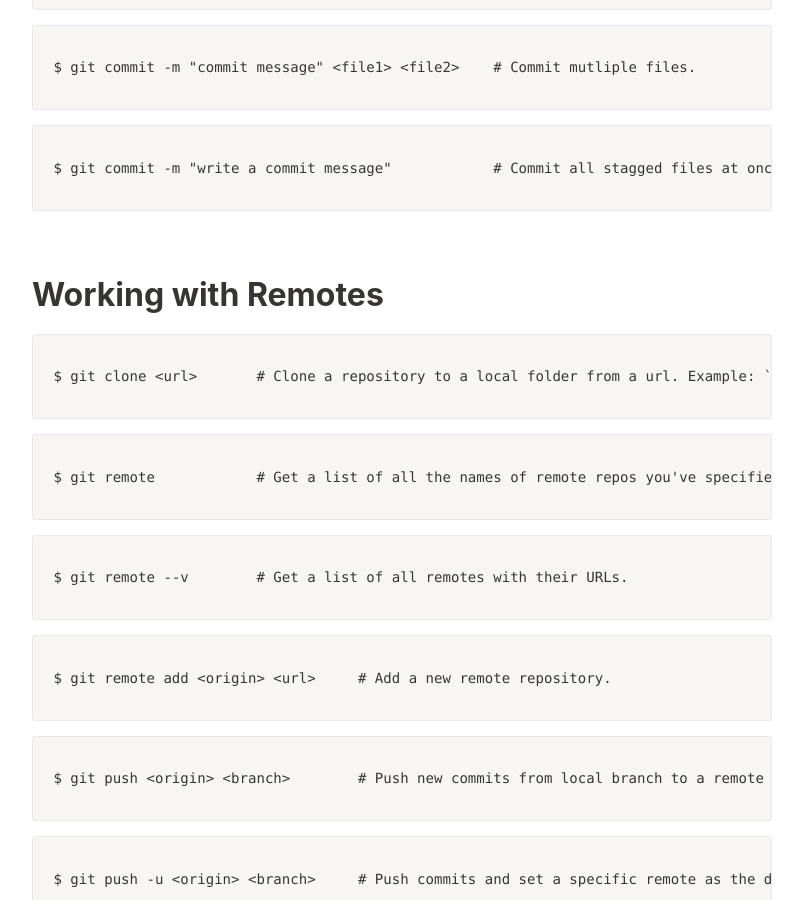
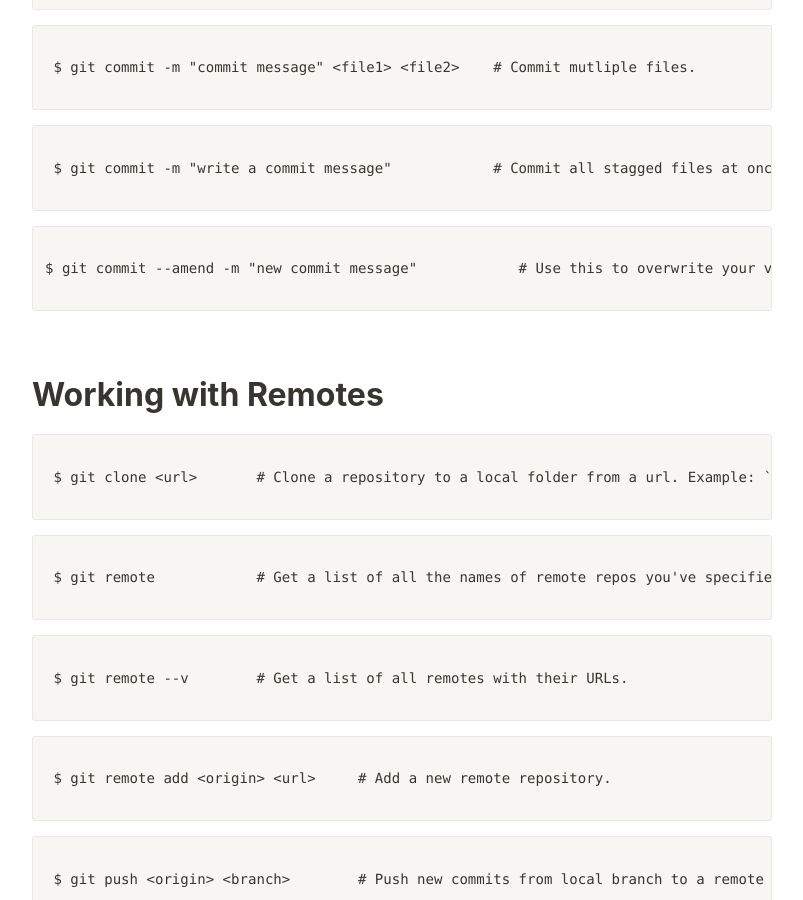
Before and after one commit to mstflotfy/mstflotfy.github.io, a Jekyll site: the page built from _posts/Dev/2021-3-30-git-cheat-sheet.md, in a window 1280 px wide and 900 px high, scrolled down 2417 px. Shown: the whole window, without its empty margins (238-1041 px from the left). Built offline with Jekyll 4.4.1, drawn with Linux system fonts in a browser that asks for light colours.

Commit message:
Add git commit --amend command to the git cheatsheet

````diff
--- a/_posts/Dev/2021-3-30-git-cheat-sheet.md
+++ b/_posts/Dev/2021-3-30-git-cheat-sheet.md
@@ -103,6 +103,11 @@ Anything between `< >` is a variable part of the command. It changes according t
 
 ```
 
+```
+
+$ git commit --amend -m "new commit message"		# Use this to overwrite your very last commit with a new one when you make a mistake. Not jsut a mistake with the message you can add new files you forgot to add. Don't use this on published commits, unless you work on a private repo.
+
+```
 
 ## <a name="remote"></a> **Working with Remotes**
 
````
